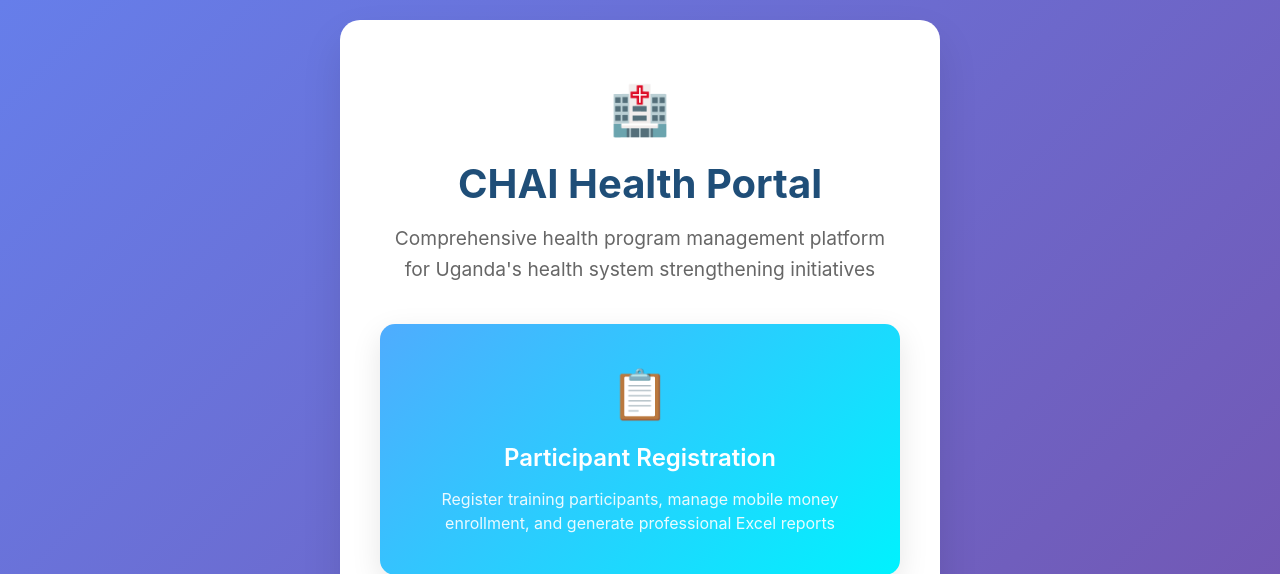
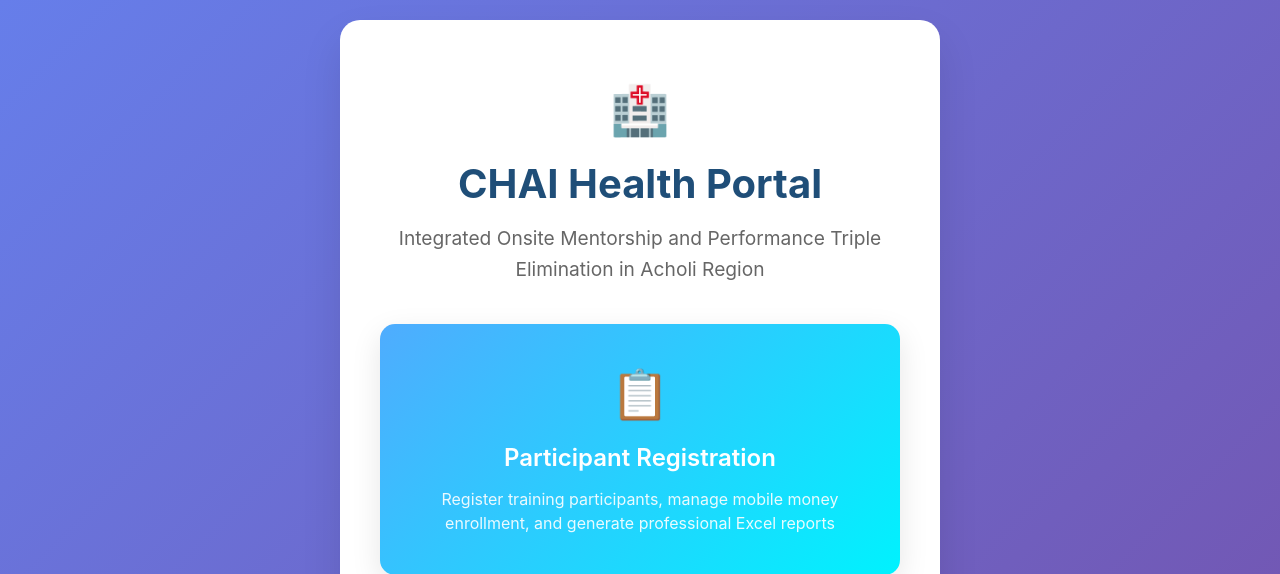
Before and after one commit to Isaac25-lgtm/CHAI, a Flask app: page / in a window 1280 px wide. Shown: the top 574 px of the page. Run offline with Flask 3, Linux system fonts and the light colour scheme; some libraries are stand-ins or nearby versions.

Commit message:
Update portal subtitle to reflect Integrated Onsite Mentorship and Performance Triple Elimination in Acholi Region

```diff
--- a/templates/index.html
+++ b/templates/index.html
@@ -156,7 +156,7 @@
     <div class="container">
         <div class="logo">🏥</div>
         <h1>CHAI Health Portal</h1>
-        <p class="subtitle">Comprehensive health program management platform for Uganda's health system strengthening initiatives</p>
+        <p class="subtitle">Integrated Onsite Mentorship and Performance Triple Elimination in Acholi Region</p>
 
         <div class="modules">
             <a href="/registration" class="module-card registration">
```
